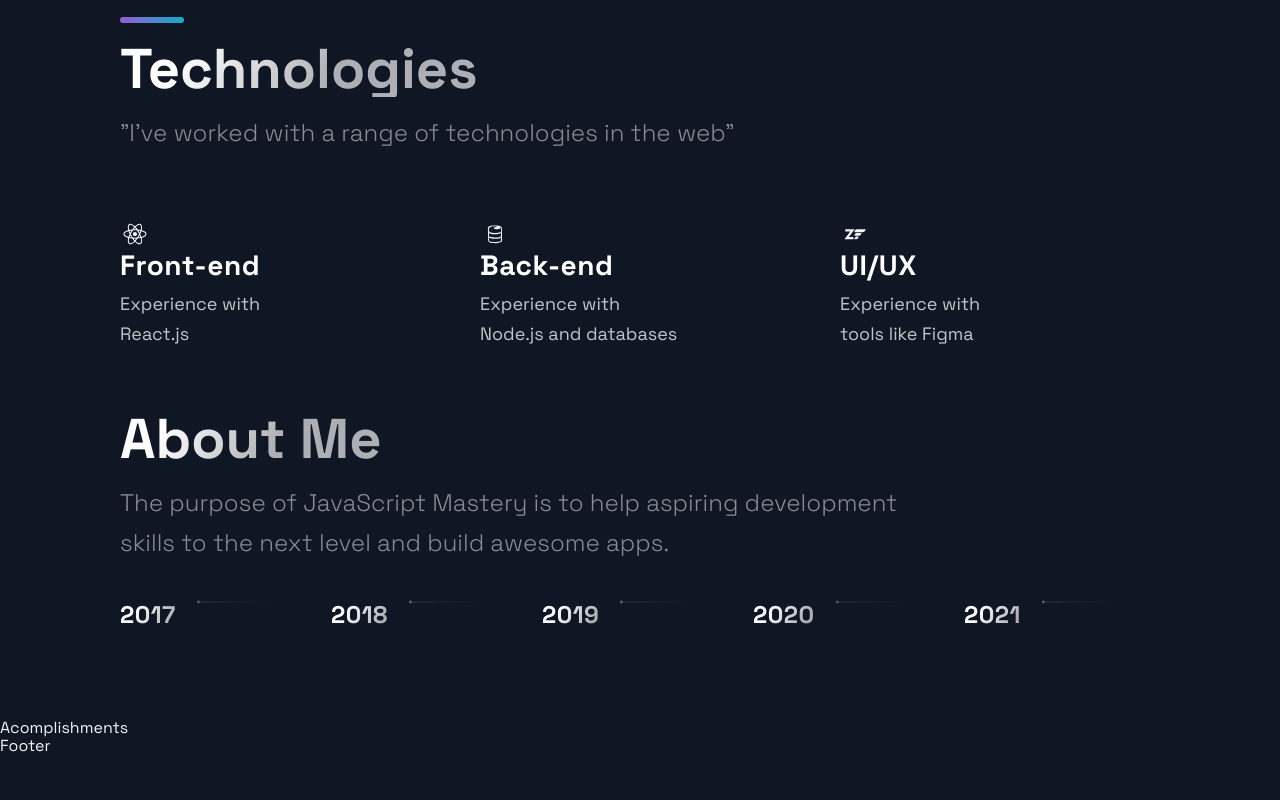
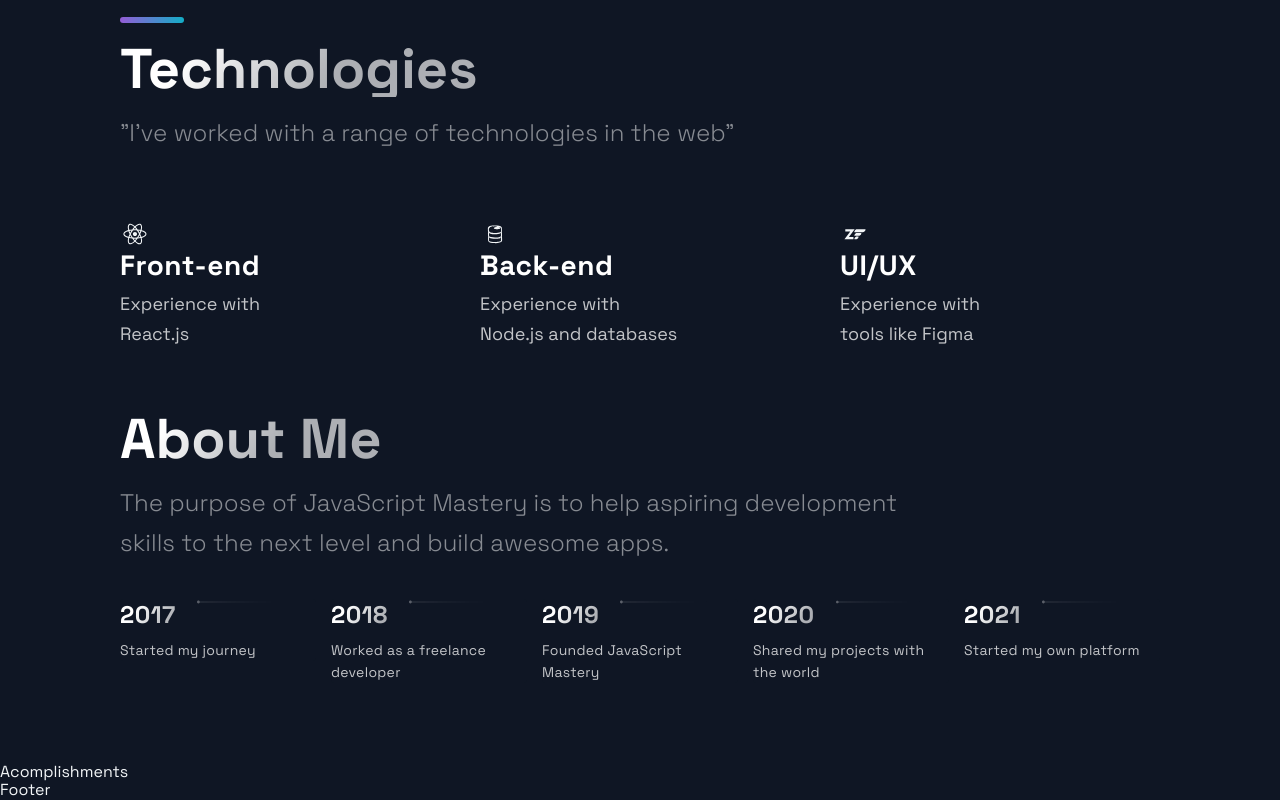
Before and after one commit to maciekpastuszak/portfolio-mp, a Next.js app: page / in a window 1280 px wide. Shown: the part 2823-3623 px from the top of the page. Before the commit the page ends 3579 px from the top, so only its background shows below. Built offline with nearby package versions, Linux system fonts and the light colour scheme.

Commit message:
add carousel item text and carousel scroll

```diff
--- a/src/components/TimeLine/TimeLine.tsx
+++ b/src/components/TimeLine/TimeLine.tsx
@@ -24,23 +24,23 @@ const Timeline = () => {
     }
   }
 
-  // const handleScroll = () => {
-  //   if (carouselRef.current) {
-  //     const index = Math.round((carouselRef.current.scrollLeft / (carouselRef.current.scrollWidth * 0.7)) * TimeLineData.length);
+  const handleScroll = () => {
+    if (carouselRef.current) {
+      const index = Math.round((carouselRef.current.scrollLeft / (carouselRef.current.scrollWidth * 0.7)) * TimeLineData.length);
 
-  //     setActiveItem(index);
-  //   }
-  // }
+      setActiveItem(index);
+    }
+  }
 
-  // // snap back to beginning of scroll when window is resized
-  // // avoids a bug where content is covered up if coming from smaller screen
-  // useEffect(() => {
-  //   const handleResize = () => {
-  //     scroll(carouselRef.current, 0);
-  //   }
+  // snap back to beginning of scroll when window is resized
+  // avoids a bug where content is covered up if coming from smaller screen
+  useEffect(() => {
+    const handleResize = () => {
+      scroll(carouselRef.current, 0);
+    }
 
-  //   window.addEventListener('resize', handleResize);
-  // }, []);
+    window.addEventListener('resize', handleResize);
+  }, []);
 
   return (
     <Section id='about'>
@@ -48,7 +48,7 @@ const Timeline = () => {
       <SectionText>
         The purpose of JavaScript Mastery is to help aspiring development skills to the next level and build awesome apps.
       </SectionText>
-      <CarouselContainer ref={carouselRef}>
+      <CarouselContainer ref={carouselRef} onScroll={handleScroll}>
         <>
           {TimeLineData.map((item, index) => (
             <CarouselMobileScrollNode key={index} final={index === TOTAL_CAROUSEL_COUNT -1}>
@@ -91,6 +91,7 @@ const Timeline = () => {
                     </defs>
                   </CarouselItemImg>
               </CarouselItemTitle>
+              <CarouselItemText>{item.text}</CarouselItemText>
               </CarouselItem>
             </CarouselMobileScrollNode>
           ))}
```
